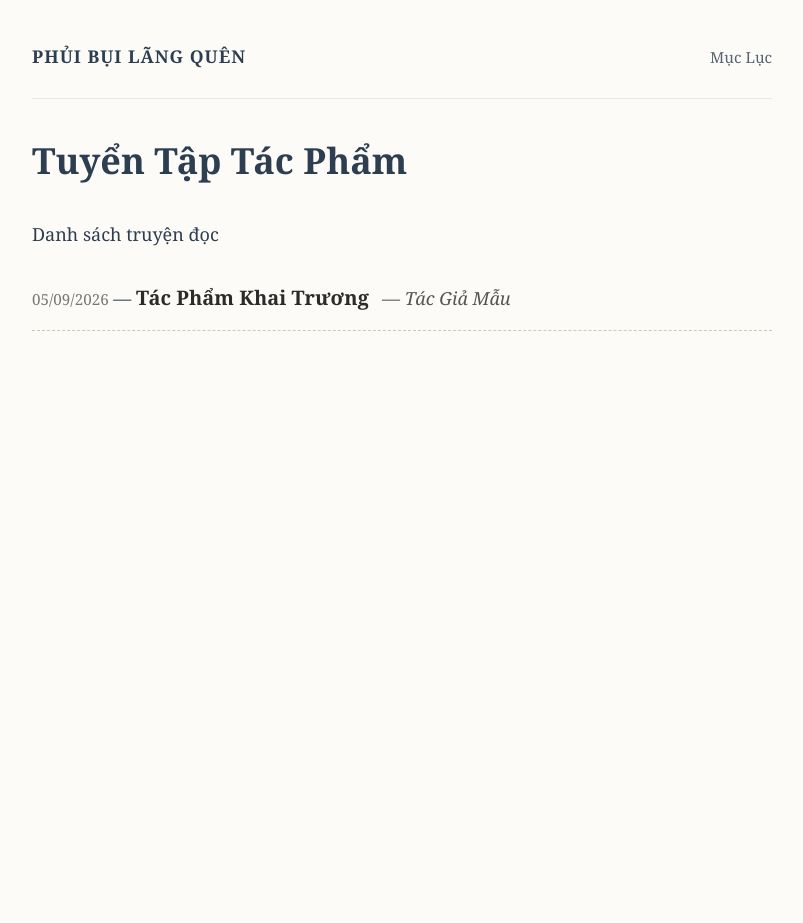
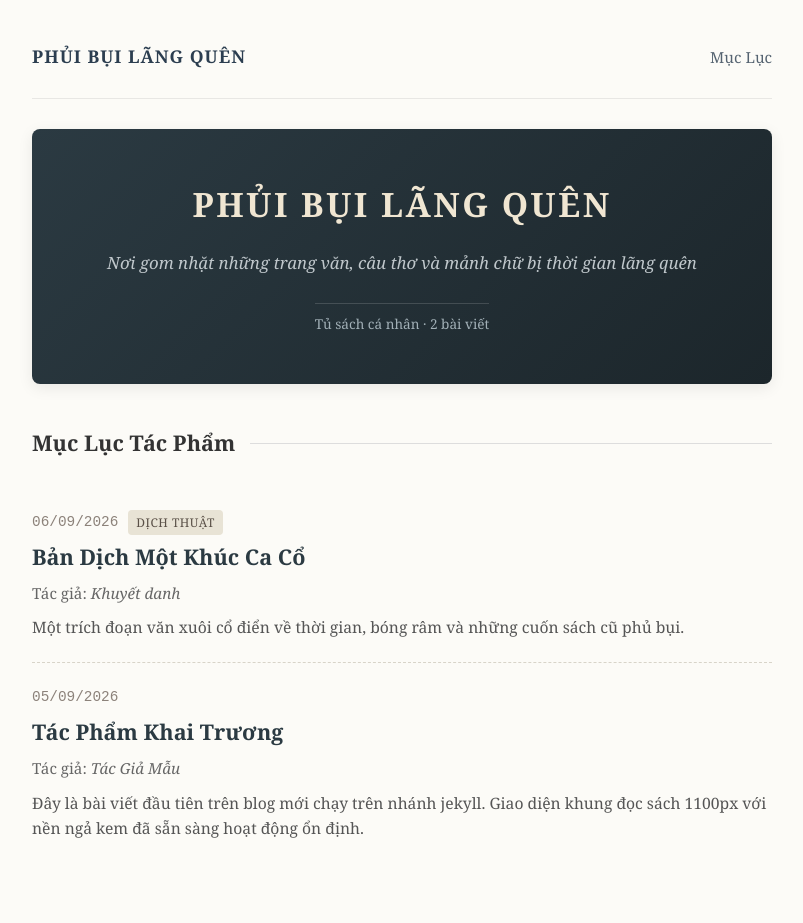
Before and after one commit to PhamQuyMui43/my-reading-blog, a Jekyll site: the page built from index.html, in a window 1280 px wide. Shown: the whole page, without its empty margins (238-1041 px from the left). Built offline with Jekyll 4.4.1, drawn with Linux system fonts in a browser that asks for light colours; before the commit the page ends 900 px from its top, so only the background shows below that.

Commit message:
Hoan thien responsive, muc luc banner va bai viet mau

```diff
--- a/index.html
+++ b/index.html
@@ -1,21 +1,176 @@
 ---
 layout: default
-title: "Mục Lục Tác Phẩm"
+title: "Mục Lục - Phủi Bụi Lãng Quên"
 ---
 
-<h1>Tuyển Tập Tác Phẩm</h1>
-<div class="meta">Danh sách truyện đọc</div>
+<div class="banner-box">
+  <h1 class="banner-title">PHỦI BỤI LÃNG QUÊN</h1>
+  <p class="banner-tagline">Nơi gom nhặt những trang văn, câu thơ và mảnh chữ bị thời gian lãng quên</p>
+  <div class="banner-stats">
+    <span>Tủ sách cá nhân &middot; {{ site.posts.size }} bài viết</span>
+  </div>
+</div>
 
-<ul style="list-style-type: none; padding: 0; margin-top: 30px;">
+<section class="catalog-section">
+  <div class="section-header">
+    <h2 class="section-title">Mục Lục Tác Phẩm</h2>
+    <span class="section-line"></span>
+  </div>
+
+  <ul class="post-list">
     {% for post in site.posts %}
-    <li style="margin-bottom: 20px; border-bottom: 1px dashed #d1c7b7; padding-bottom: 14px;">
-      <span style="color: #777; font-size: 0.95rem;">{{ post.date | date: "%d/%m/%Y" }}</span> —
-      <a href="{{ post.url | relative_url }}" style="color: #2b2b2b; text-decoration: none; font-size: 1.25rem; font-weight: bold;">
-        {{ post.title }}
-      </a>
+      <li class="post-item">
+        <div class="post-meta">
+          <time class="post-date">{{ post.date | date: "%d/%m/%Y" }}</time>
+          {% if post.category %}
+            <span class="post-badge">{{ post.category }}</span>
+          {% endif %}
+        </div>
+
+        <h3 class="post-entry-title">
+          <a href="{{ post.url | relative_url }}">{{ post.title }}</a>
+        </h3>
+
         {% if post.author %}
-        <span style="color: #555; font-style: italic; margin-left: 8px;">— {{ post.author }}</span>
+          <p class="post-author-tag">Tác giả: <em>{{ post.author }}</em></p>
+        {% endif %}
+
+        {% if post.description %}
+          <p class="post-excerpt">{{ post.description }}</p>
+        {% elsif post.excerpt %}
+          <p class="post-excerpt">{{ post.excerpt | strip_html | truncatewords: 35 }}</p>
         {% endif %}
       </li>
+    {% else %}
+      <li class="no-posts">Chưa có bài viết nào trong thư mục _posts.</li>
     {% endfor %}
   </ul>
+</section>
+
+<style>
+  /* Banner phong cách hoài niệm, trang nhã */
+  .banner-box {
+    background: linear-gradient(135deg, #2b3a42 0%, #1c262b 100%);
+    color: #f7f5f0;
+    text-align: center;
+    padding: 45px 25px;
+    border-radius: 8px;
+    margin-bottom: 40px;
+    box-shadow: 0 4px 15px rgba(0, 0, 0, 0.08);
+  }
+  .banner-title {
+    margin: 0;
+    font-size: 2.1rem;
+    letter-spacing: 2.5px;
+    font-weight: 700;
+    font-family: Georgia, 'Times New Roman', serif;
+    color: #f0e6d2;
+  }
+  .banner-tagline {
+    margin: 14px 0 10px 0;
+    font-style: italic;
+    font-size: 1.05rem;
+    color: #d1d8dc;
+    opacity: 0.9;
+  }
+  .banner-stats {
+    font-size: 0.85rem;
+    color: #a2b0b7;
+    margin-top: 15px;
+    border-top: 1px solid rgba(255, 255, 255, 0.15);
+    display: inline-block;
+    padding-top: 8px;
+  }
+
+  /* Tiêu đề mục */
+  .section-header {
+    display: flex;
+    align-items: center;
+    margin-bottom: 25px;
+  }
+  .section-title {
+    font-size: 1.35rem;
+    font-weight: 600;
+    margin: 0 15px 0 0;
+    color: #333;
+    white-space: nowrap;
+  }
+  .section-line {
+    height: 1px;
+    background-color: #ddd;
+    width: 100%;
+  }
+
+  /* Danh sách bài viết */
+  .post-list {
+    list-style: none;
+    padding: 0;
+    margin: 0;
+  }
+  .post-item {
+    padding: 22px 0;
+    border-bottom: 1px dashed #d8d4c9;
+  }
+  .post-item:last-child {
+    border-bottom: none;
+  }
+  .post-meta {
+    font-size: 0.85rem;
+    margin-bottom: 6px;
+    display: flex;
+    align-items: center;
+    gap: 10px;
+  }
+  .post-date {
+    color: #8c827a;
+    font-family: monospace;
+    font-size: 0.9rem;
+  }
+  .post-badge {
+    background: #e8e3d5;
+    color: #5a5047;
+    padding: 2px 8px;
+    border-radius: 4px;
+    font-size: 0.75rem;
+    text-transform: uppercase;
+    letter-spacing: 0.5px;
+  }
+  .post-entry-title {
+    margin: 0 0 8px 0;
+    font-size: 1.35rem;
+    line-height: 1.4;
+  }
+  .post-entry-title a {
+    color: #2b3a42;
+    text-decoration: none;
+    transition: color 0.2s;
+  }
+  .post-entry-title a:hover {
+    color: #b35434;
+    text-decoration: underline;
+  }
+  .post-author-tag {
+    margin: 0 0 8px 0;
+    font-size: 0.95rem;
+    color: #666;
+  }
+  .post-excerpt {
+    margin: 0;
+    font-size: 0.98rem;
+    color: #555;
+    line-height: 1.6;
+  }
+  .no-posts {
+    color: #888;
+    font-style: italic;
+    padding: 20px 0;
+  }
+
+  /* Tối ưu cho điện thoại */
+  @media (max-width: 600px) {
+    .banner-box { padding: 30px 15px; margin-bottom: 25px; }
+    .banner-title { font-size: 1.6rem; letter-spacing: 1px; }
+    .banner-tagline { font-size: 0.95rem; }
+    .post-entry-title { font-size: 1.2rem; }
+  }
+</style>
```
Also changed, not shown: _layouts/post.html (added, +67 -0 lines), _posts/2026-09-06-tac-pham-mau.md (added, +31 -0 lines). Lines whose indentation alone changed are shown as unchanged.
